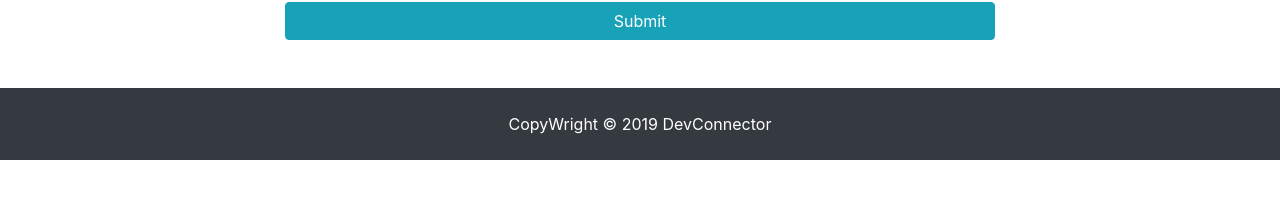
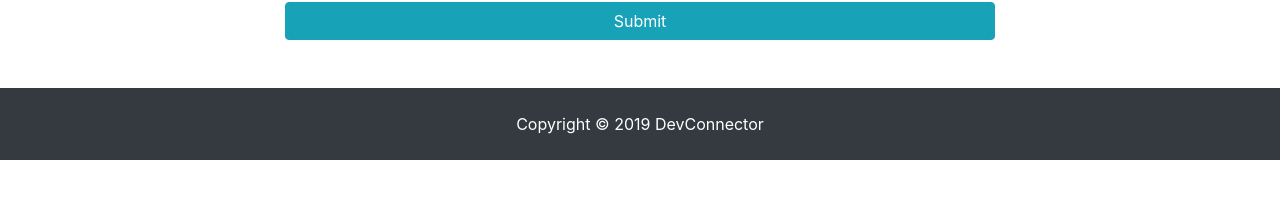
Before and after one commit to tkurudi/MERN-full-stack, a React (Create React App) app in the folder client/: page /register in a window 1280 px wide. Shown: the part 486-684 px from the top of the page. Built offline with nearby package versions, Linux system fonts and the light colour scheme.

Commit message:
monday commit

```diff
--- a/client/src/components/Auth/Register.js
+++ b/client/src/components/Auth/Register.js
@@ -24,9 +24,10 @@ export default class Register extends Component {
          password: this.state.password,
          password2: this.state.password2
      }
-     axios.post('/api/users/register', newUser)
+     axios
+         .post('/api/users/register', newUser)
          .then(res => console.log(res.data))
-         .catch(err => console.log(err))
+         .catch(err => console.log(err.response.data))
  }
 
 
--- a/client/src/components/layout/Footer.js
+++ b/client/src/components/layout/Footer.js
@@ -3,7 +3,7 @@ import React from 'react'
 export default function Footer() {
   return (
    <footer className="bg-dark text-white mt-5 p-4 text-center">
-   CopyWright &copy; {new Date().getFullYear()} DevConnector
+   Copyright &copy; {new Date().getFullYear()} DevConnector
    </footer>
   )
 }
```
